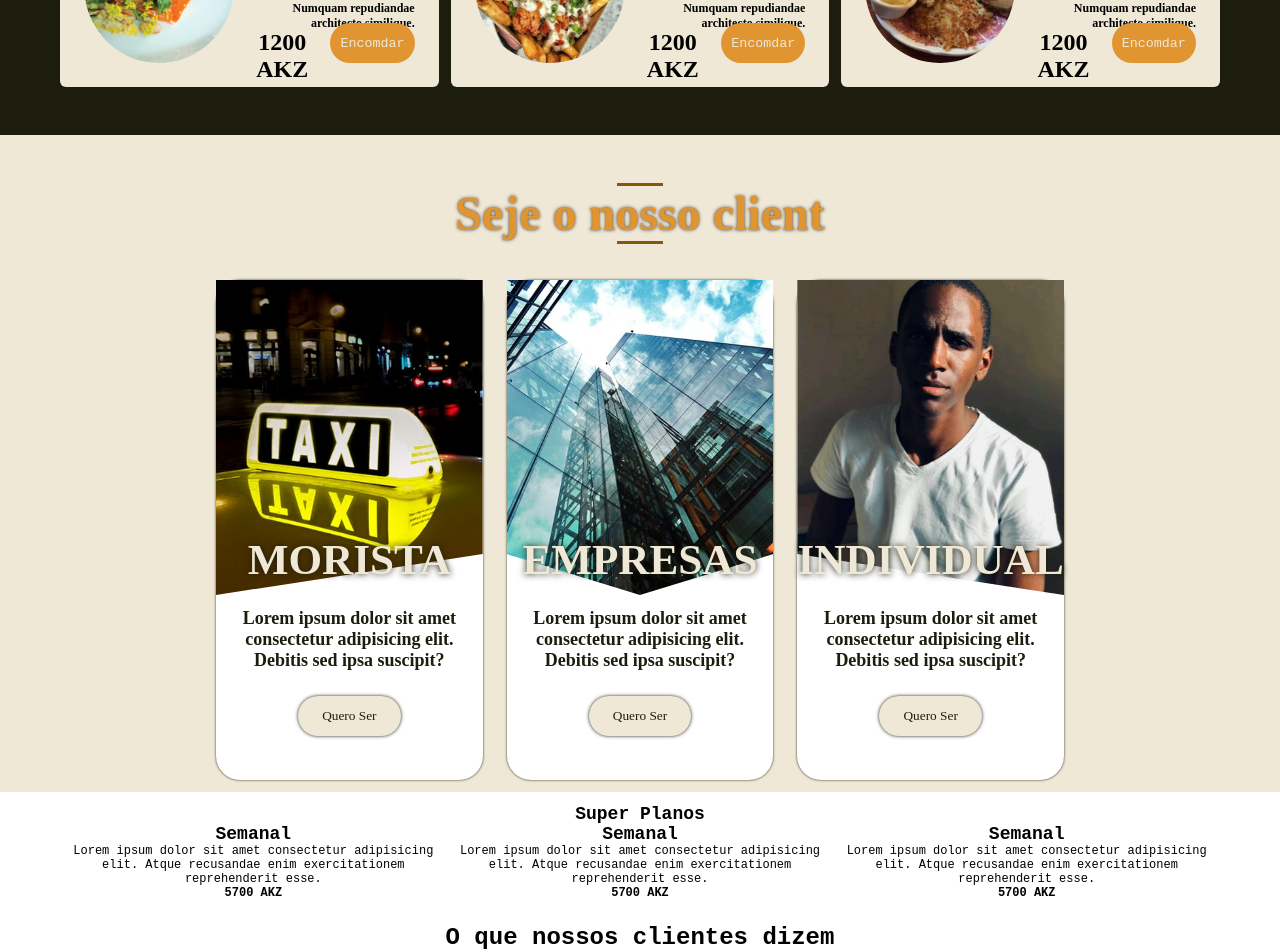
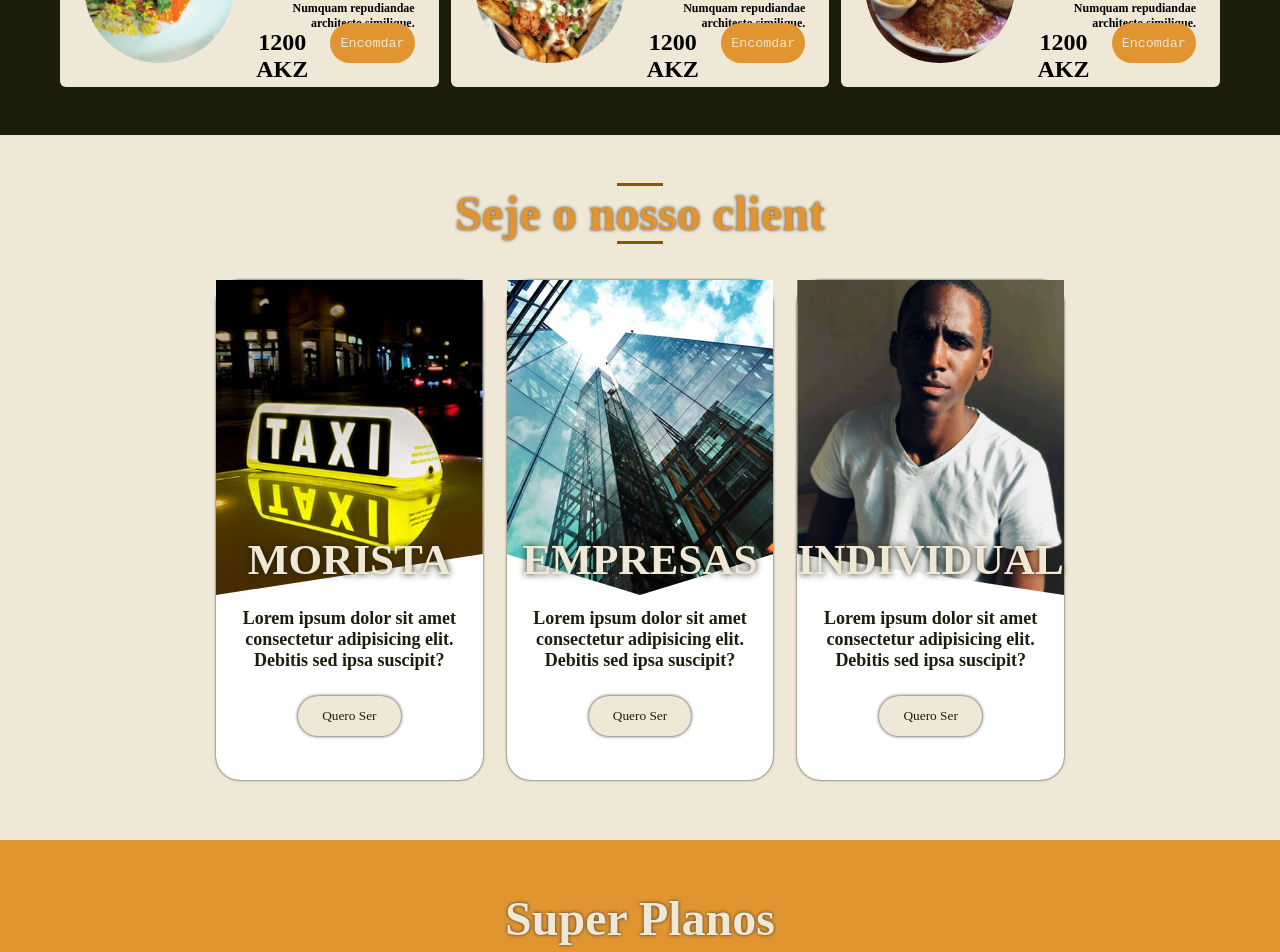
Before and after one commit to jeseias/restaurante-chiza, a React (Create React App) app: page / in a window 1280 px wide. Shown: the part 1160-2112 px from the top of the page. Built offline with nearby package versions, Linux system fonts and the light colour scheme.

Commit message:
Gave more space to the bottom Clientes

```diff
--- a/src/layout/Clientes/styles.js
+++ b/src/layout/Clientes/styles.js
@@ -4,7 +4,7 @@ import { light_brown, yellow_color, light_gold, dark_brown } from './../../style
 import { BackgroundImage } from './../../styles/mixins';
 
 export const Container = styled.section`
-  padding: 1rem 18rem;
+  padding: 1rem 18rem 5rem 18rem;
   position: relative;
   text-align: center;
   background: ${light_gold};
--- a/src/layout/Planos/index.js
+++ b/src/layout/Planos/index.js
@@ -4,7 +4,7 @@ import { Container, PlanoCard } from './styles';
 
 export default () =>
   <Container>
-    <h1> Super Planos </h1>
+    <h1 className="MainTitle"> Super Planos </h1>
 
     <div>
       <PlanoCard>
--- a/src/layout/Planos/styles.js
+++ b/src/layout/Planos/styles.js
@@ -1,9 +1,12 @@
 import styled from 'styled-components';
+
+import { yellow_color } from './../../styles/variables';
 
 export const Container = styled.section`
   padding: 1rem 5rem;
   position: relative;
   text-align: center;
+  background: ${yellow_color};
 
   > div {
     display: flex;
```
